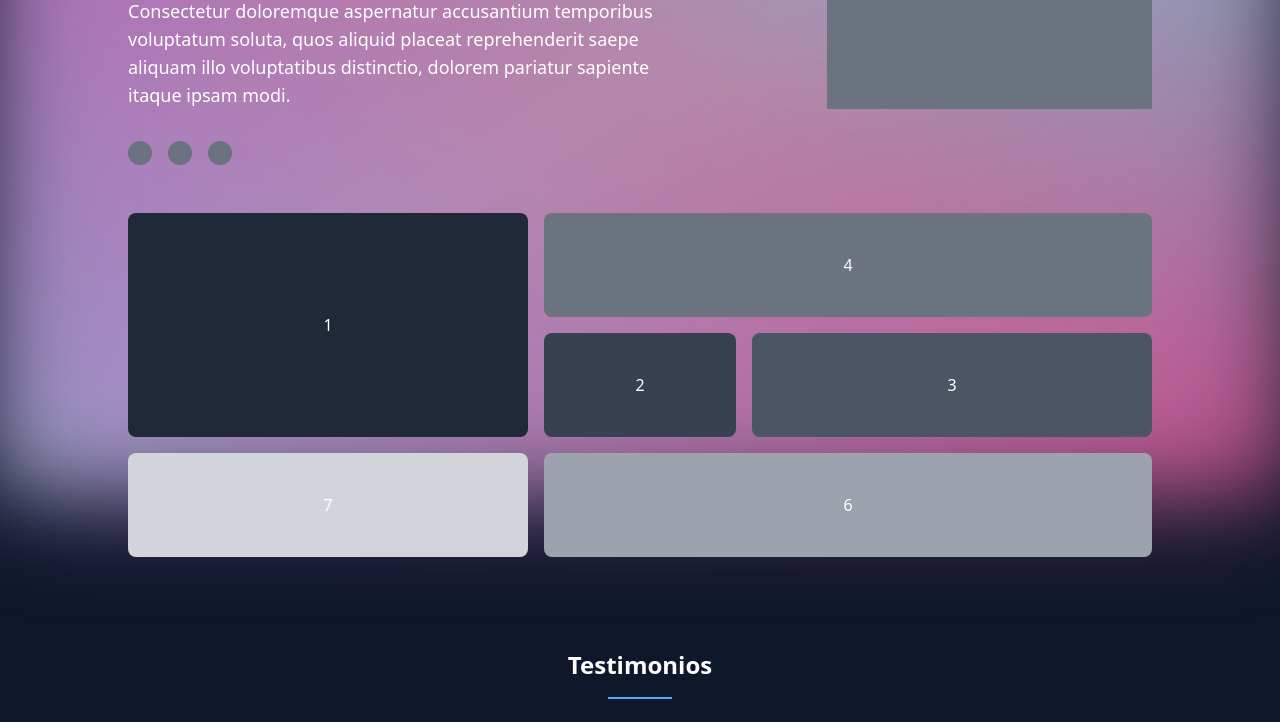
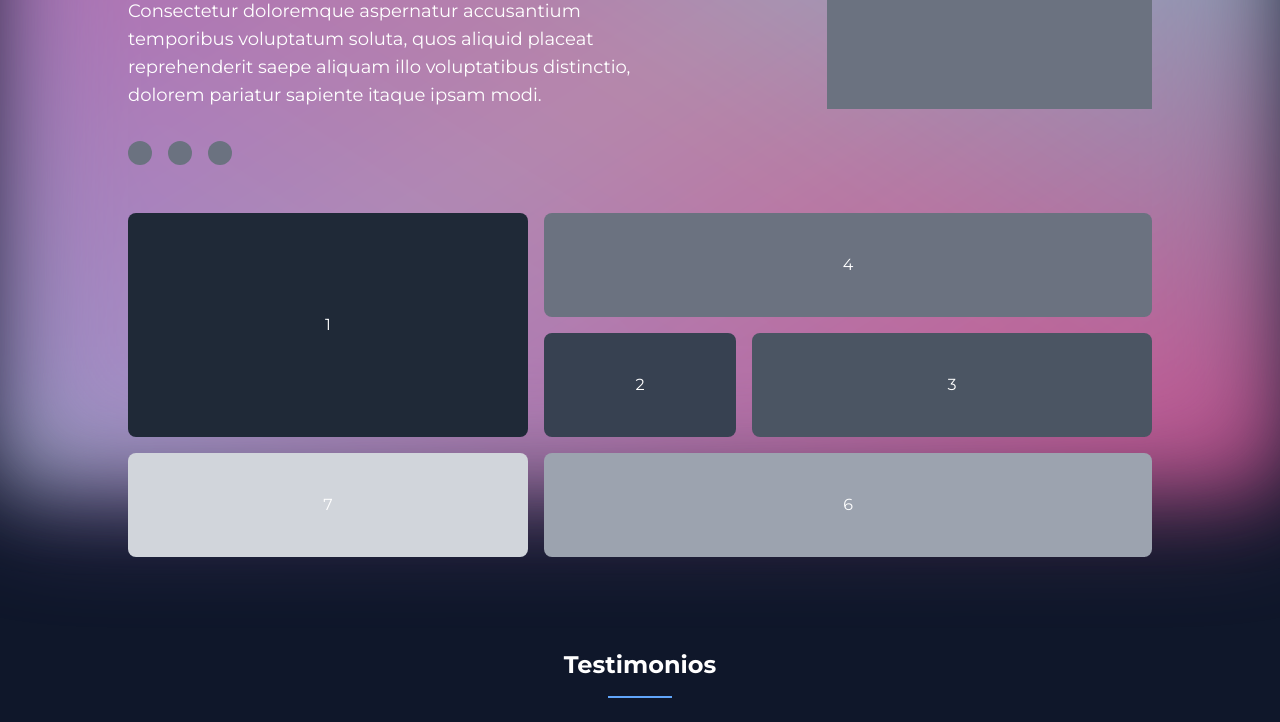
Before and after one commit to kev1n01/warmidev, an Astro site: page / in a window 1280 px wide. Shown: the part 313-1035 px from the top of the page. Built offline with nearby package versions, Linux system fonts and the light colour scheme; Astro itself is replaced by a stand-in of ours; a web font is replaced by a local one.

Commit message:
🎨 STYLE: added font to default and content grow

```diff
--- a/src/layouts/Layout.astro
+++ b/src/layouts/Layout.astro
@@ -19,19 +19,19 @@ const { title }: Props = Astro.props;
 		<meta name="generator" content={Astro.generator} />
 		<title>{title}</title>
 	</head>
-	<body class="relative bg-slate-900 text-white px-10 py-3">
+	<body class="relative bg-slate-900 text-white px-10 py-3 font-monts">
 		<div
 			class="absolute inset-0 bg-gradient-to-br from-purple-400 via-teal-100 to-pink-500 opacity-60 animate-pulse blur-2xl dark:from-[#2C3E50] dark:to-[#000000] dark:via-white/30"
 		>
 		</div>
 		<div
-			class="absolute inset-0 bg-gradient-to-tr from-purple-400 via-pink-400 to-cyan-300 opacity-50 blur-3xl dark:from-transparent dark:to-transparent dar:via-transparent dark:animate-none"
+			class="absolute inset-0 bg-gradient-to-tr from-purple-400 via-pink-400 to-cyan-300 opacity-50 blur-3xl dark:from-transparent dark:to-transparent dar:via-transparent animate-pulse"
 		>
 		</div>
 
-		<div class="relative flex flex-col max-w-5xl mx-auto">
+		<div class="relative flex flex-col max-w-5xl mx-auto min-h-screen">
 			<Header />
-			<main class="py-4 space-y-3">
+			<main class="py-4 space-y-3 flex-grow">
 				<slot />
 			</main>
 			<Footer />
```
